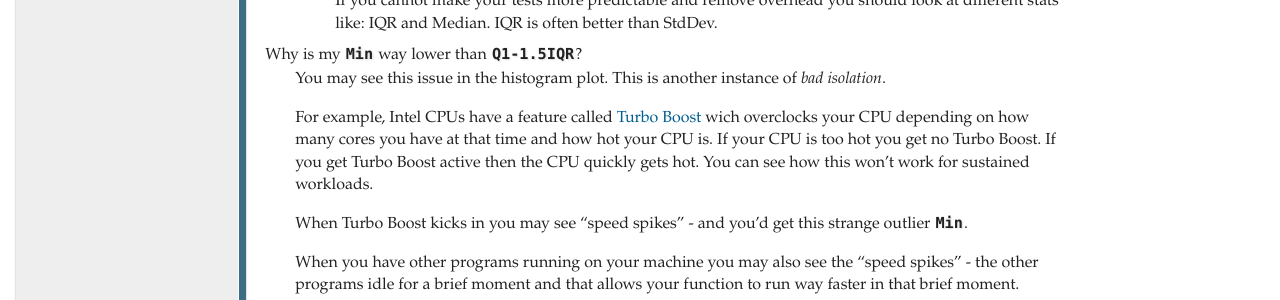
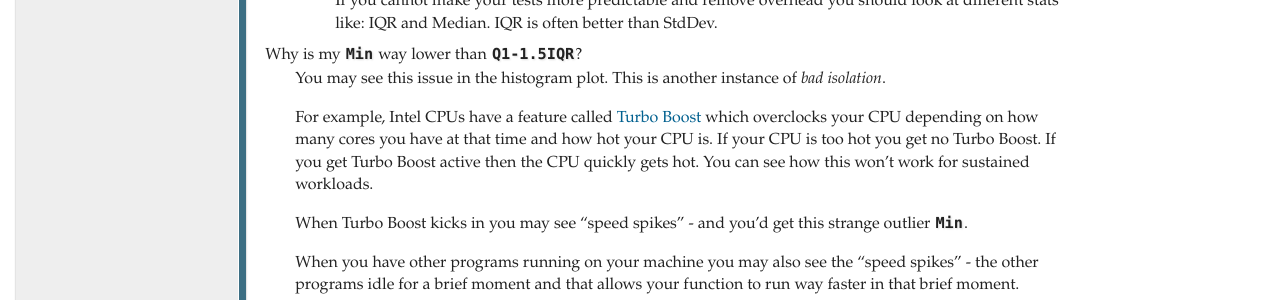
Before and after one commit to ionelmc/pytest-benchmark, a Sphinx documentation site: the page built from docs/faq.rst, in a window 1280 px wide. Shown: the part 477-777 px from the top of the page. Built offline with Sphinx 7.4.7, drawn with Linux system fonts in a browser that asks for light colours; pages that are not in the unit, such as notebooks, are missing from menus.

Commit message:
[DATALAD RUNCMD] run codespell throughout fixing typo automagically
=== Do not change lines below ===
{
 "chain": [],
 "cmd": "codespell -w",
 "exit": 0,
 "extra_inputs": [],
 "inputs": [],
 "outputs": [],
 "pwd": "."
}
^^^ Do not change lines above ^^^

```diff
--- a/docs/faq.rst
+++ b/docs/faq.rst
@@ -22,7 +22,7 @@
 Why is my ``Min`` way lower than ``Q1-1.5IQR``?
     You may see this issue in the histogram plot. This is another instance of *bad isolation*.
 
-    For example, Intel CPUs have a feature called `Turbo Boost <https://en.wikipedia.org/wiki/Intel_Turbo_Boost>`_ wich
+    For example, Intel CPUs have a feature called `Turbo Boost <https://en.wikipedia.org/wiki/Intel_Turbo_Boost>`_ which
     overclocks your CPU depending on how many cores you have at that time and how hot your CPU is. If your CPU is too hot you get
     no Turbo Boost. If you get Turbo Boost active then the CPU quickly gets hot. You can see how this won't work for sustained
     workloads.
--- a/docs/index.rst
+++ b/docs/index.rst
@@ -9,7 +9,7 @@
 * Sensible defaults and automatic calibration for microbenchmarks
 * Good integration with pytest
 * Comparison and regression tracking
-* Exhausive statistics
+* Exhaustive statistics
 * JSON export
 
 Examples:
--- a/docs/usage.rst
+++ b/docs/usage.rst
@@ -262,7 +262,7 @@
 Extra info
 ==========
 
-You can set arbirary values in the ``benchmark.extra_info`` dictionary, which
+You can set arbitrary values in the ``benchmark.extra_info`` dictionary, which
 will be saved in the JSON if you use ``--benchmark-autosave`` or similar:
 
 .. code-block:: python
```
Also changed, not shown: 1 other file.
